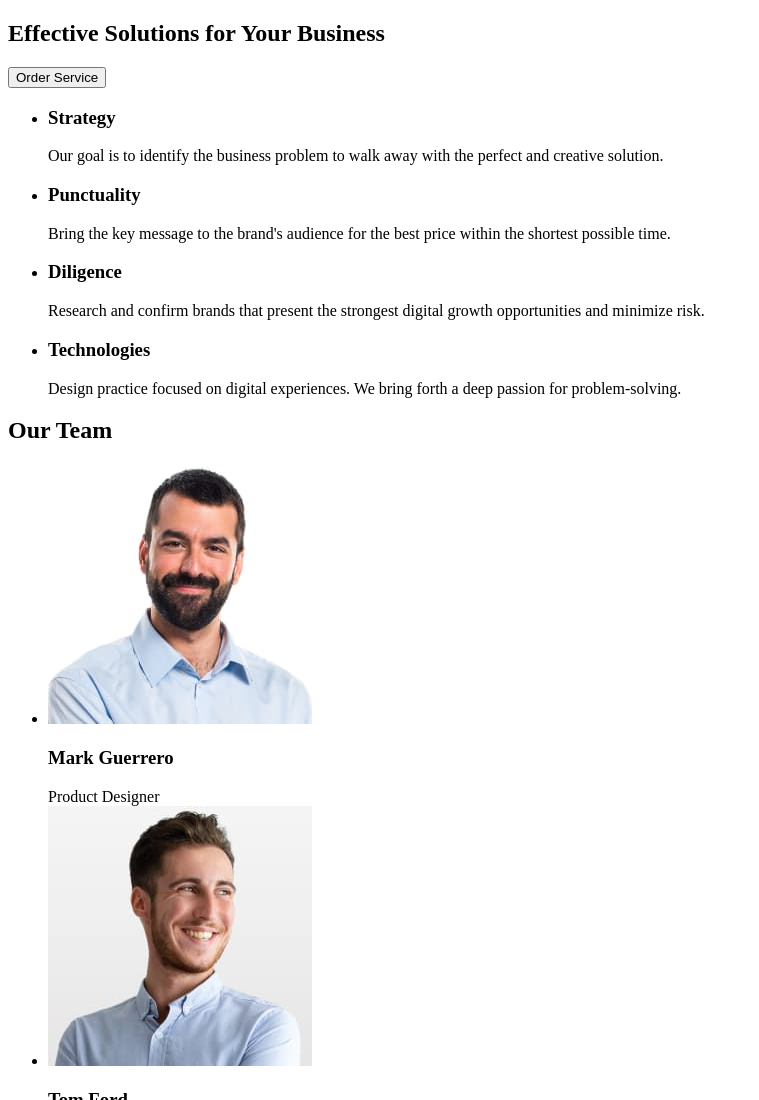
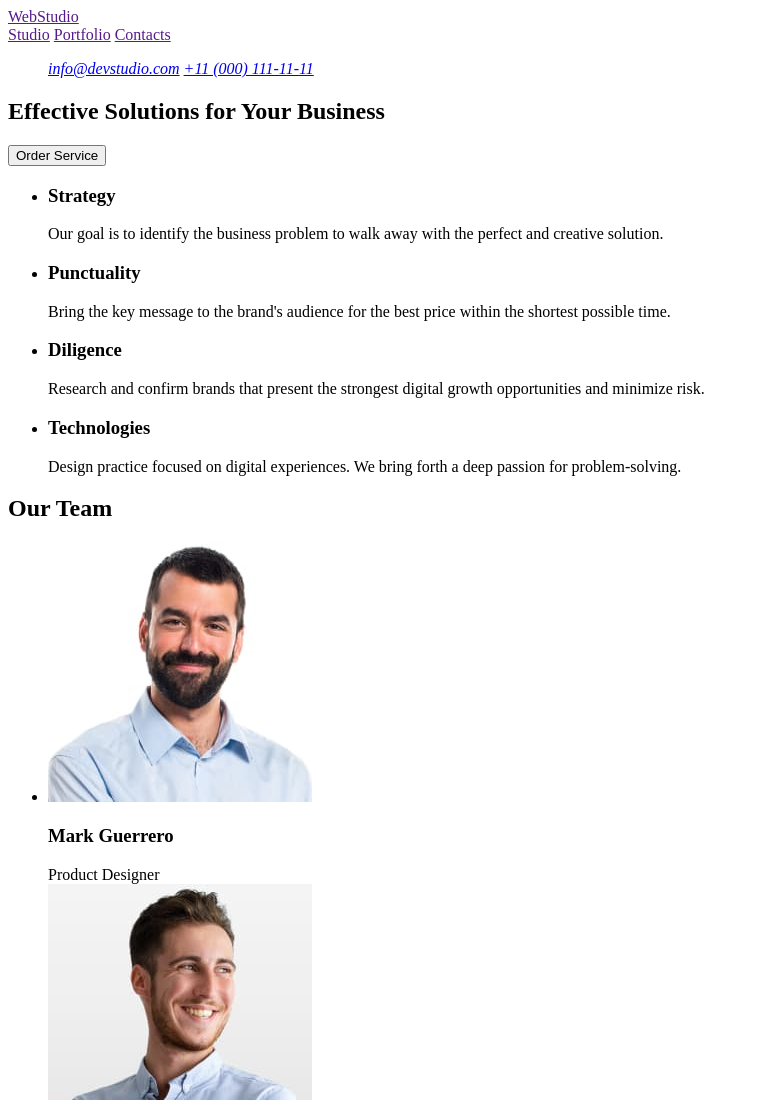
Before and after one commit to ACF136AAV/goit-markup-hw-01, a plain HTML site: page index.html in a window 1280 px wide. Shown: the top 1100 px of the page, without its empty margins (0-759 px from the left). Drawn offline with Linux system fonts and the light colour scheme.

Commit message:
Filed header with content

```diff
--- a/index.html
+++ b/index.html
@@ -7,7 +7,20 @@
     <title>Document</title>
   </head>
   <body>
-    <header></header>
+    <header>
+      <a href="">Web<span>Studio</span></a>
+      <nav>
+        <a href="">Studio</a>
+        <a href="">Portfolio</a>
+        <a href="">Contacts</a>
+        <address>
+          <ul>
+            <a href="mailto:info@devstudio.com">info@devstudio.com</a>
+            <a href="ell:+11 (000) 111-11-11">+11 (000) 111-11-11</a>
+          </ul>
+        </address>
+      </nav>
+    </header>
     <!--Main content-->
     <main>
       <section>
```
